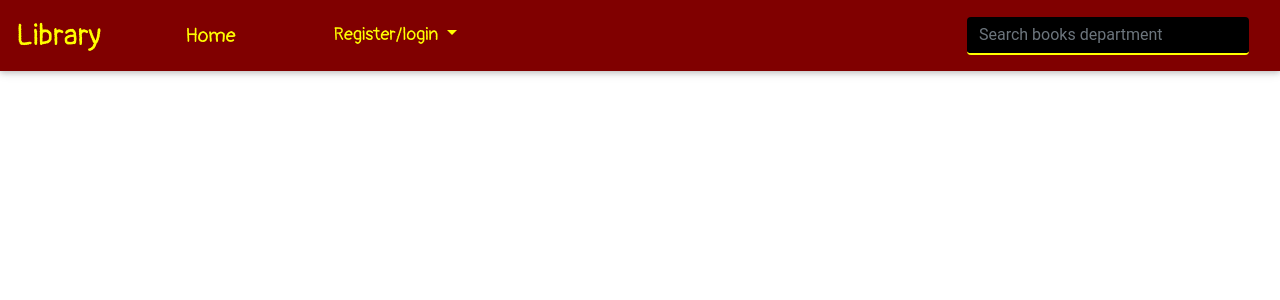
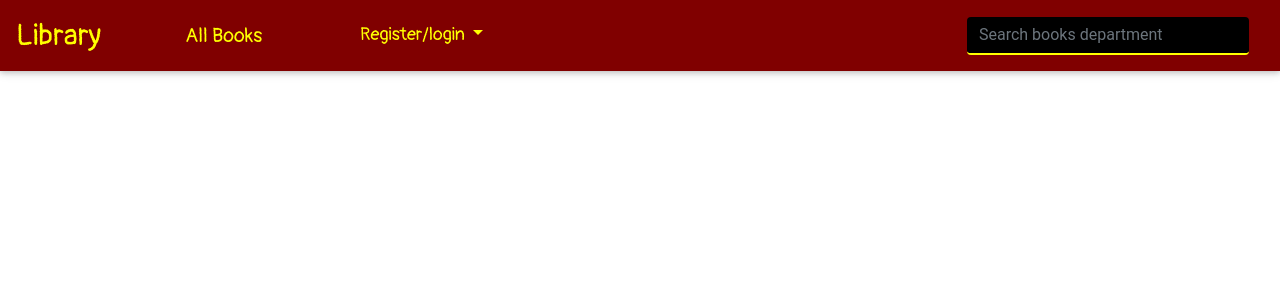
Before and after one commit to Ingabineza12/library, a Django app: template libraryApp/templates/navbar.html in a window 1280 px wide. Shown: the top 300 px of the page. Run offline with Django 3.2, Linux system fonts and the light colour scheme; the template is opened without the code that fills it, so the values that code supplies are empty; some libraries are stand-ins or nearby versions.

Commit message:
deployment to heroku

```diff
--- a/libraryApp/templates/navbar.html
+++ b/libraryApp/templates/navbar.html
@@ -37,7 +37,7 @@
     <!-- Links -->
     <ul class="navbar-nav mr-auto">
       <li class="nav-item active" style="margin-right:30px;">
-        <a class="nav-link" href="{% url 'all_books' %}" style="font-size:20px;color:yellow; padding-right:60px; font-family: 'Pangolin', cursive;"">Home
+        <a class="nav-link" href="{% url 'all_books' %}" style="font-size:20px;color:yellow; padding-right:60px; font-family: 'Pangolin', cursive;"">All Books
           <span class="sr-only">(current)</span>
         </a>
       </li>
@@ -71,7 +71,7 @@
         <ul class="navbar-nav mr-auto">
 
         <li class="nav-item active" style="margin-right:30px;">
-        <a class="nav-link" href="/accounts/login/" style="font-size:20px;color:yellow; padding-right:60px; font-family: 'Pangolin', cursive;">Home
+        <a class="nav-link" href="/accounts/login/" style="font-size:20px;color:yellow; padding-right:60px; font-family: 'Pangolin', cursive;">All Books
           <span class="sr-only">(current)</span>
         </a>
         </li>
```
